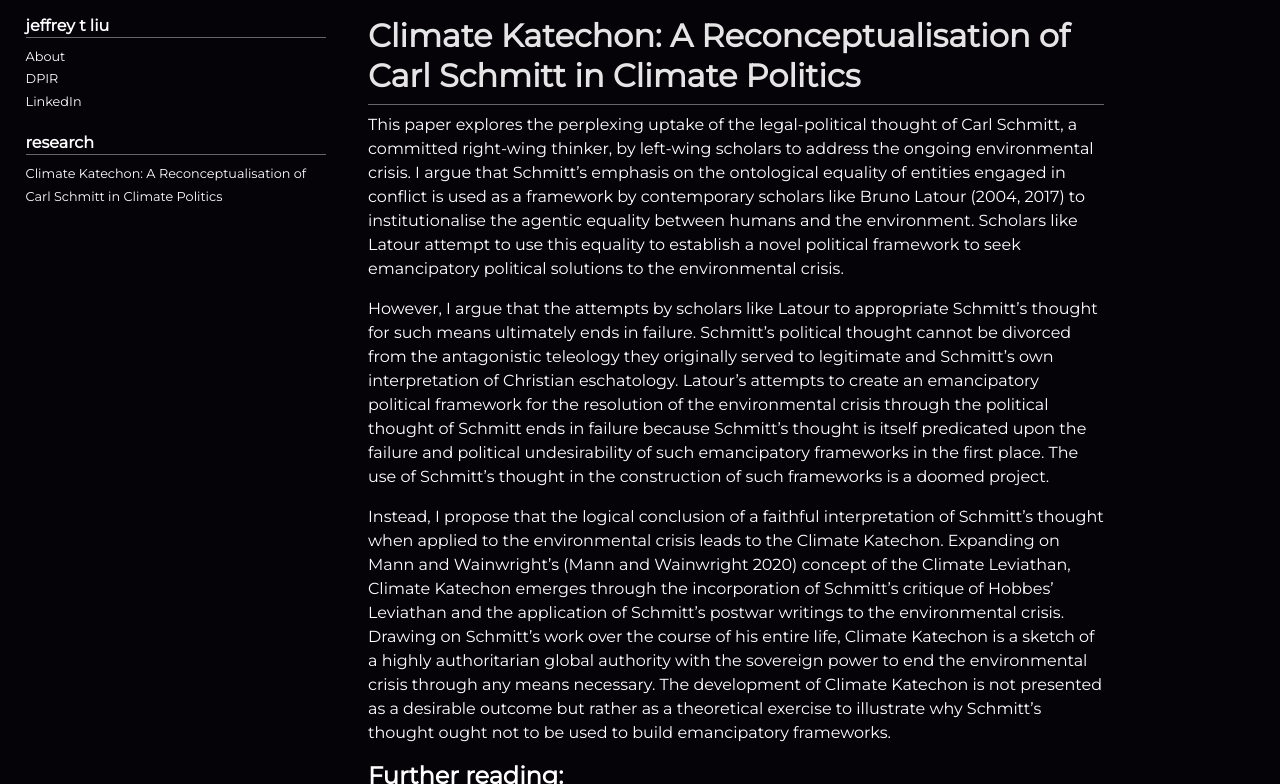
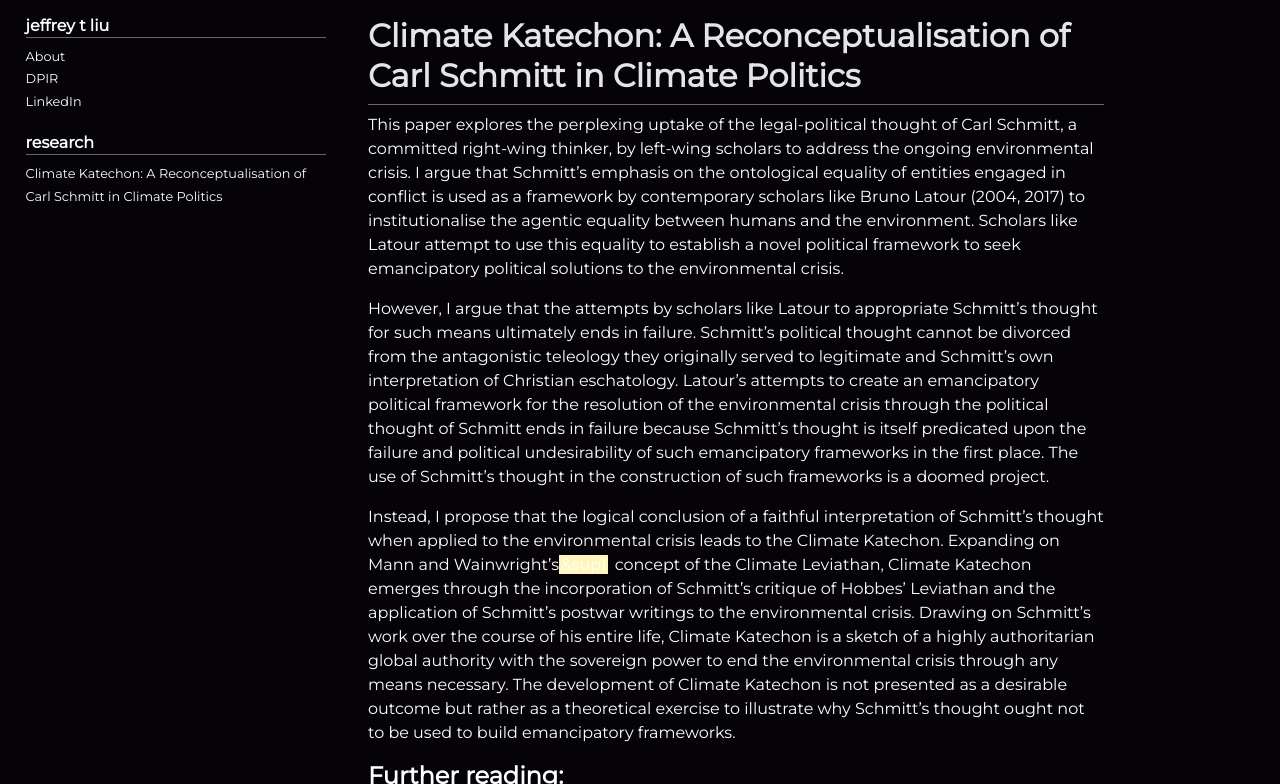
Before and after one commit to jeffrey-t-liu/jeffrey-t-liu.github.io, a Jekyll site: the page built from climate_katechon.md, in a window 1280 px wide and 900 px high, cut to the strip 0-784 px from the top of the window. Built offline with Jekyll 4.4.1, drawn with Linux system fonts in a browser that asks for light colours; some of the changed lines change nothing that is shown.

Commit message:
Update climate_katechon.md

```diff
--- a/climate_katechon.md
+++ b/climate_katechon.md
@@ -10,7 +10,7 @@
 
 However, I argue that the attempts by scholars like Latour to appropriate Schmitt’s thought for such means ultimately ends in failure. Schmitt’s political thought cannot be divorced from the antagonistic teleology they originally served to legitimate and Schmitt’s own interpretation of Christian eschatology. Latour's attempts to create an emancipatory political framework for the resolution of the environmental crisis through the political thought of Schmitt ends in failure because Schmitt’s thought is itself predicated upon the failure and political undesirability of such emancipatory frameworks in the first place. The use of Schmitt’s thought in the construction of such frameworks is a doomed project.
 
-Instead, I propose that the logical conclusion of a faithful interpretation of Schmitt’s thought when applied to the environmental crisis leads to the Climate Katechon. Expanding on Mann and Wainwright’s (Mann and Wainwright 2020) concept of the Climate Leviathan, Climate Katechon emerges through the incorporation of Schmitt’s critique of Hobbes’ Leviathan and the application of Schmitt’s postwar writings to the environmental crisis. Drawing on Schmitt’s work over the course of his entire life, Climate Katechon is a sketch of a highly authoritarian global authority with the sovereign power to end the environmental crisis through any means necessary. The development of Climate Katechon is not presented as a desirable outcome but rather as a theoretical exercise to illustrate why Schmitt’s thought ought not to be used to build emancipatory frameworks.
+Instead, I propose that the logical conclusion of a faithful interpretation of Schmitt’s thought when applied to the environmental crisis leads to the Climate Katechon. Expanding on Mann and Wainwright’s<a class="footnote">&sup1<span>Mann, Geoff, and Joel Wainwright. 2020. Climate Leviathan: A Political Theory of Our Planetary Future. S.L.: Verso.</span></a> concept of the Climate Leviathan, Climate Katechon emerges through the incorporation of Schmitt’s critique of Hobbes’ Leviathan and the application of Schmitt’s postwar writings to the environmental crisis. Drawing on Schmitt’s work over the course of his entire life, Climate Katechon is a sketch of a highly authoritarian global authority with the sovereign power to end the environmental crisis through any means necessary. The development of Climate Katechon is not presented as a desirable outcome but rather as a theoretical exercise to illustrate why Schmitt’s thought ought not to be used to build emancipatory frameworks.
 
 
 <h2>
```
